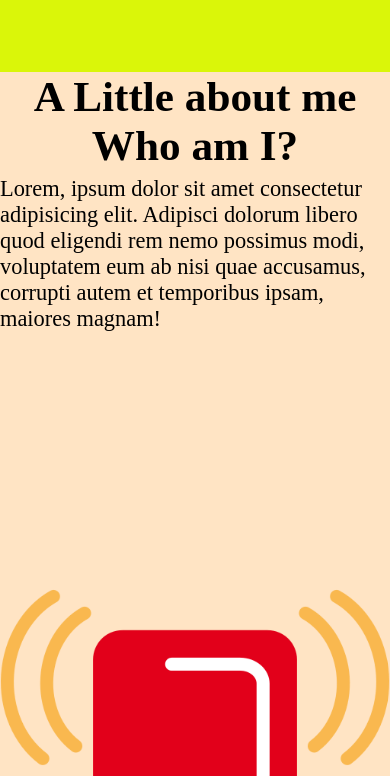
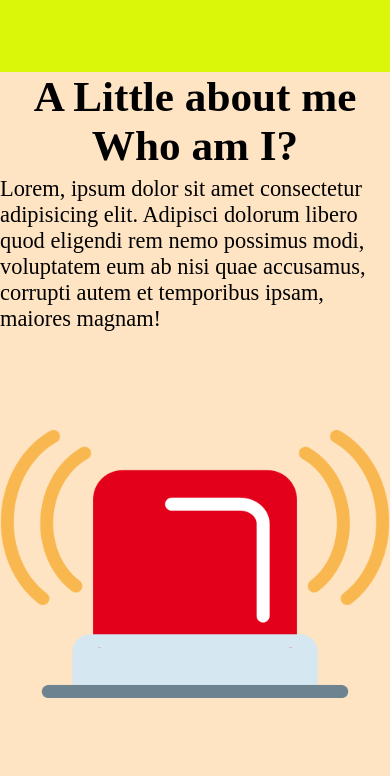
Before and after one commit to lakpareek/Portfolio, a plain HTML site: page index.html in a window 390 px wide. Shown: the part 699-1475 px from the top of the page. Drawn offline with Linux system fonts and the light colour scheme.

Commit message:
Update styles.css
Debugged css

```diff
--- a/styles.css
+++ b/styles.css
@@ -238,7 +238,7 @@ img{
       justify-content: center;
       align-items: center;
     }
-    .test{
+    .hanzo{
       position: relative;
       top: 10rem;
     }
```
